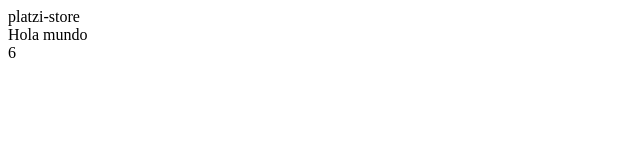
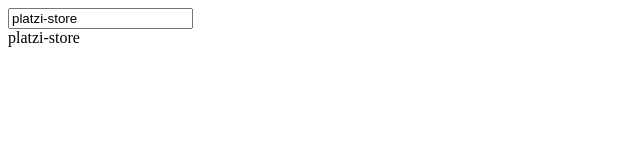
Before and after one commit to icalderond/angular.course.platzi-store, an Angular app: page / in a window 1280 px wide. Shown: the top 160 px of the page, without its empty margins (0-640 px from the left). Built offline with nearby package versions, Linux system fonts and the light colour scheme.

Commit message:
Data binding

```diff
--- a/src/app/app.component.html
+++ b/src/app/app.component.html
@@ -1,5 +1,3 @@
-{{title}}
+<input type="text" [(ngModel)]="title">
 <br>
-{{'Hola mundo'}}
-<br>
-{{3+3}}
+{{ title }}
--- a/src/app/app.module.ts
+++ b/src/app/app.module.ts
@@ -1,6 +1,6 @@
 import { BrowserModule } from '@angular/platform-browser';
 import { NgModule } from '@angular/core';
-
+import { FormsModule } from '@angular/forms';
 import { AppRoutingModule } from './app-routing.module';
 import { AppComponent } from './app.component';
 
@@ -10,7 +10,8 @@
   ],
   imports: [
     BrowserModule,
-    AppRoutingModule
+    AppRoutingModule,
+    FormsModule
   ],
   providers: [],
   bootstrap: [AppComponent]
```
